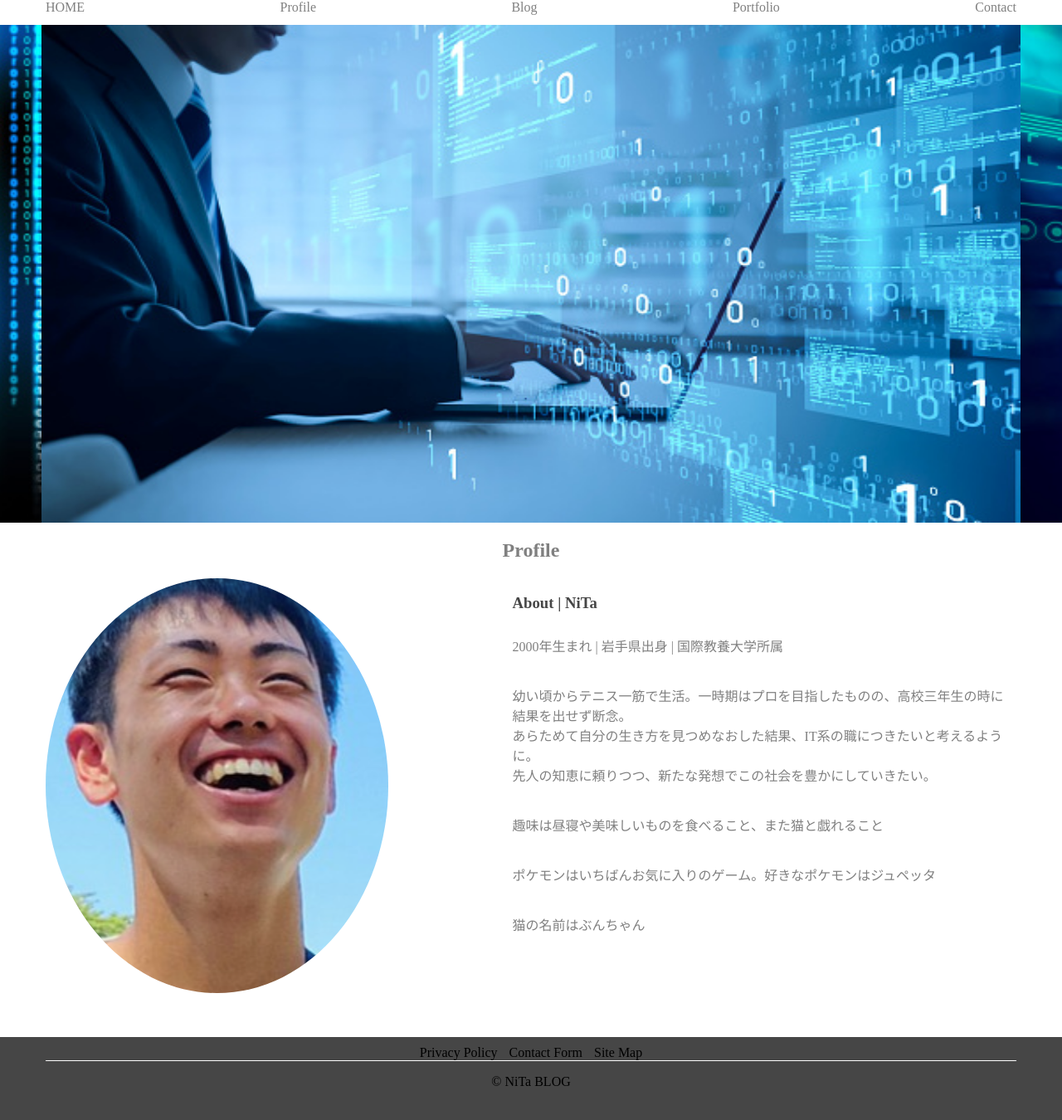
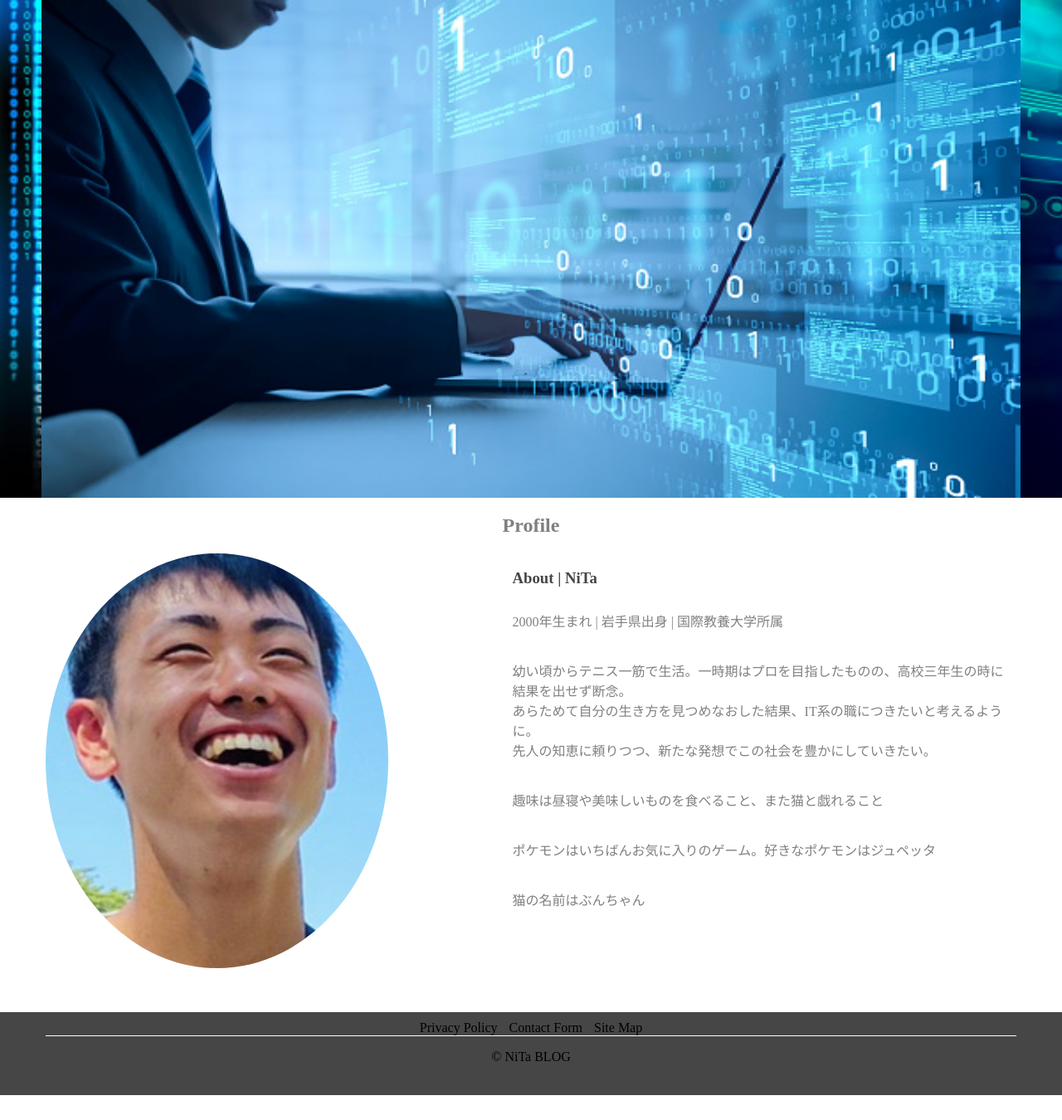
Before and after one commit to ni-m-ta/blog_public, a PHP site: page / in a window 1280 px wide. Shown: the part 130-1480 px from the top of the page at 83% size. After the commit the page ends 1450 px from the top, so only its background shows below. Run offline with PHP 8.4, Linux system fonts and the light colour scheme; some libraries are stand-ins or nearby versions.

Commit message:
create the shrinkable header

```diff
--- a/css/home.css
+++ b/css/home.css
@@ -27,12 +27,13 @@ body {
     background-color: white;
   }
 
-  .shrinked-header{
-    color: gray;
-    background-color: white;
-    width: 100%;
-    height: 30px;
-  }
+    .removed-options{
+      display: none !important;
+    }
+
+    .shrinked-header{
+      height: 30px;
+    }
 
     .header-logo-snsIcons{
       width: 100%;
--- a/index.html
+++ b/index.html
@@ -31,17 +31,6 @@
           </div>
         </div>
     </header>
-    <div class="shrinked-header">
-      <div class="container">
-        <div class="header-options">
-            <a class="header-option" href="index.html">HOME</a>
-            <a class="header-option">Profile</a>
-            <a class="header-option">Blog</a>
-            <a class="header-option">Portfolio</a>
-            <a class="header-option">Contact</a>
-        </div>
-      </div>
-    </div>
     <div class="top-slides">
       <img class="slide" src="img/myBlog_top_programming1.jpg">
       <img class="slide" src="img/myBlog_top_programming2.jpg">
--- a/js/script.js
+++ b/js/script.js
@@ -1,10 +1,16 @@
-var headerHeight = $("#header").outerHeight(true);
+$(function(){
+    var $window = $(window),
+    $headerOptions = $('.header-logo-snsIcons');
+    $header = $('header');
 
-function FixedAnime(){
-    var scroll =$(window).scrollTop();
-    if(scroll>=headerHeight){
-        $('#header').addClass('.shrinked-header');
-    }else{
-        $('#header').removeClass('.shrinked-header');
-    }
-}
+    $window.on('load scroll', function(){
+        var value = $(this).scrollTop();
+        if(value > 130){
+            $headerOptions.addClass('removed-options');
+            $header.addClass('shrinked-header');
+        }else{
+            $headerOptions.removeClass('removed-options');
+            $header.removeClass('shrinked-header');
+        }
+    });
+});
```
Lines whose indentation alone changed are shown as unchanged.
